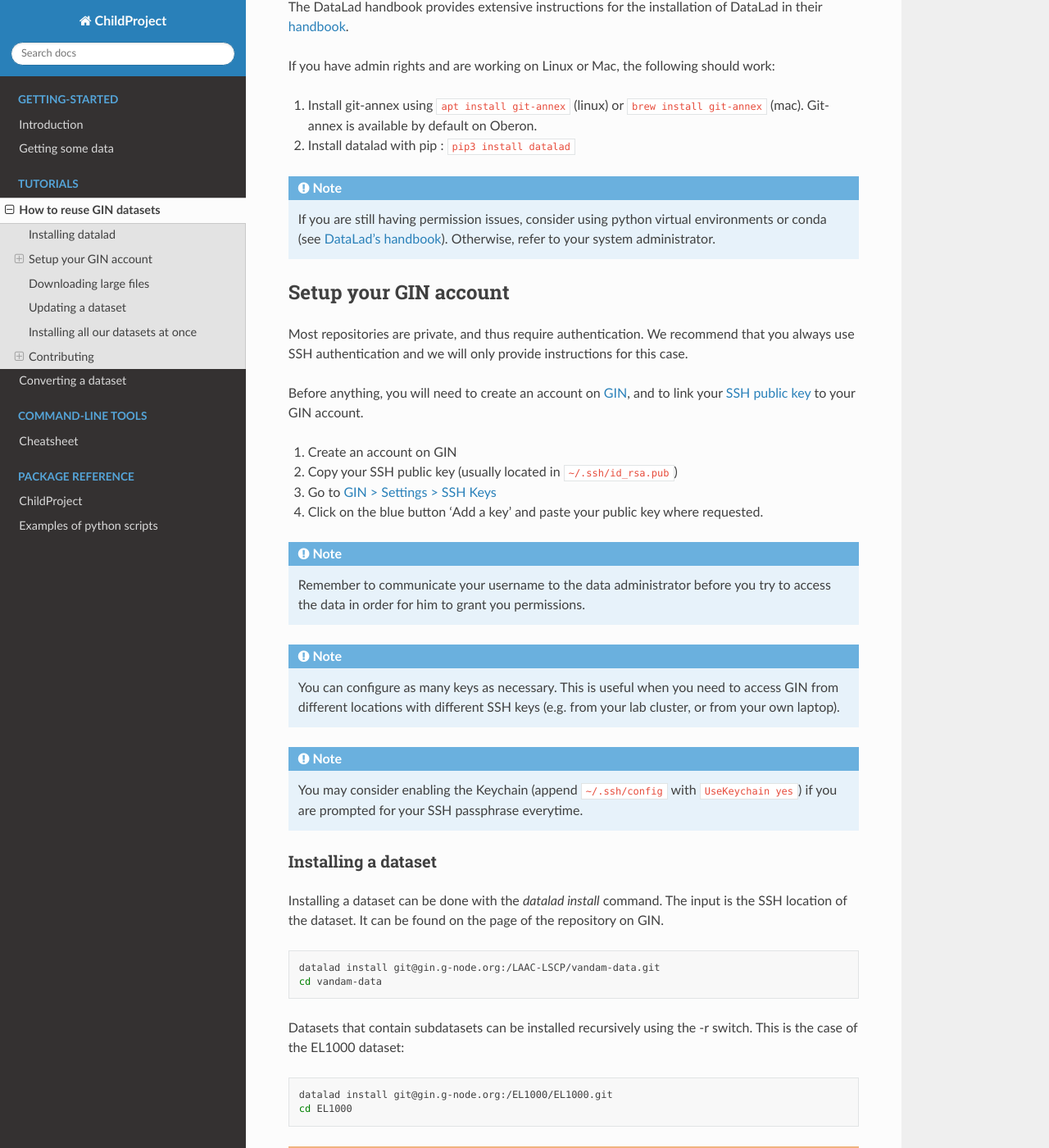
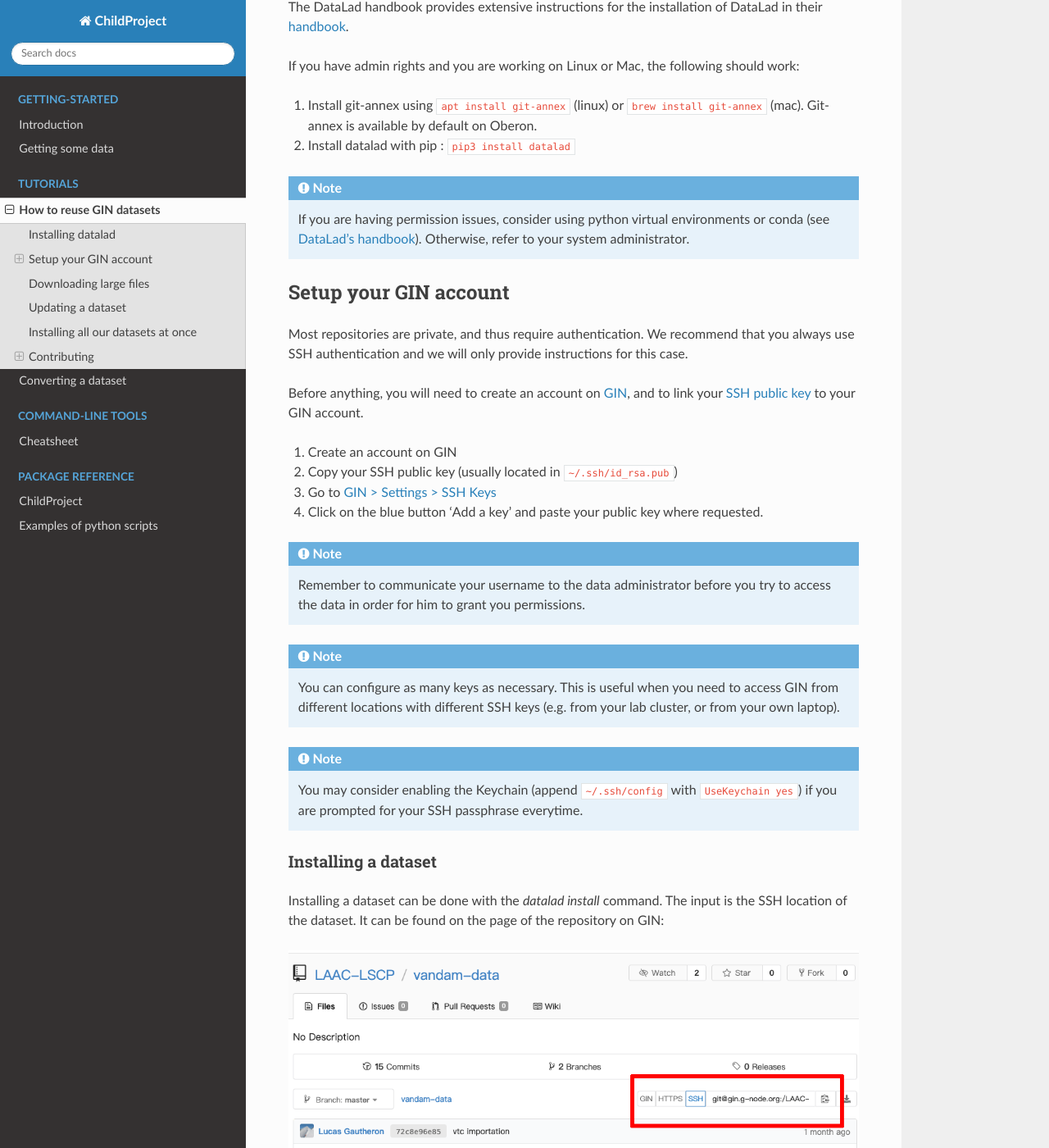
Before and after one commit to LAAC-LSCP/ChildProject, a Sphinx documentation site: the page built from docs/source/reuse.rst, in a window 1280 px wide and 1400 px high, scrolled down 387 px. Shown: the whole window at 82% size. Built offline with Sphinx 7.4.7 and the Read the Docs theme 2.0.0, drawn with Linux system fonts in a browser that asks for light colours; pages that are not in the unit, such as notebooks, are missing from menus; some of the changed text lies outside the part shown.

Commit message:
gin instructions: illustration

```diff
--- a/docs/source/reuse.rst
+++ b/docs/source/reuse.rst
@@ -18,7 +18,7 @@ Installing datalad
 The DataLad handbook provides extensive instructions for the
 installation of DataLad in their `handbook <http://handbook.datalad.org/en/latest/intro/installation.html#install>`__.
 
-If you have admin rights and are working on Linux or Mac, the following
+If you have admin rights and you are working on Linux or Mac, the following
 should work:
 
 1. Install git-annex using ``apt install git-annex`` (linux) or
@@ -28,7 +28,7 @@ should work:
 
 .. note::
 
-   If you are still having permission issues, consider using python virtual
+   If you are having permission issues, consider using python virtual
    environments or conda (see `DataLad's handbook <http://handbook.datalad.org/en/latest/intro/installation.html#install>`__).
    Otherwise, refer to your system administrator.
 
@@ -72,8 +72,15 @@ Installing a dataset
 
 Installing a dataset can be done with the `datalad install` command.
 The input is the SSH location of the dataset. It can be found on
-the page of the repository on GIN.
+the page of the repository on GIN:
 
+.. figure:: images/gin.png
+   :alt: Where to find the SSH url of a dataset on GIN
+
+   A GIN dataset.
+
+For instance, the VanDam public dataset (available on `GIN <https://gin.g-node.org/LAAC-LSCP/vandam-data>`__)
+can be installed with the following command:
 
 .. code:: bash
 
```
Also changed, not shown: docs/source/images/gin.png (added).
